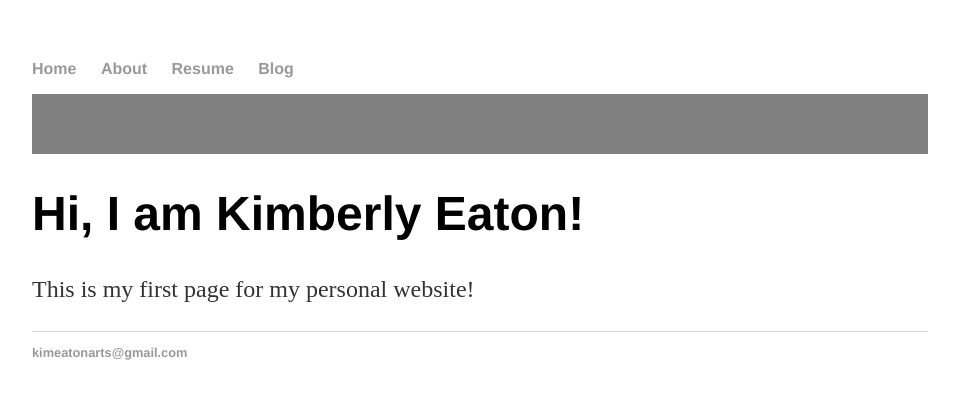
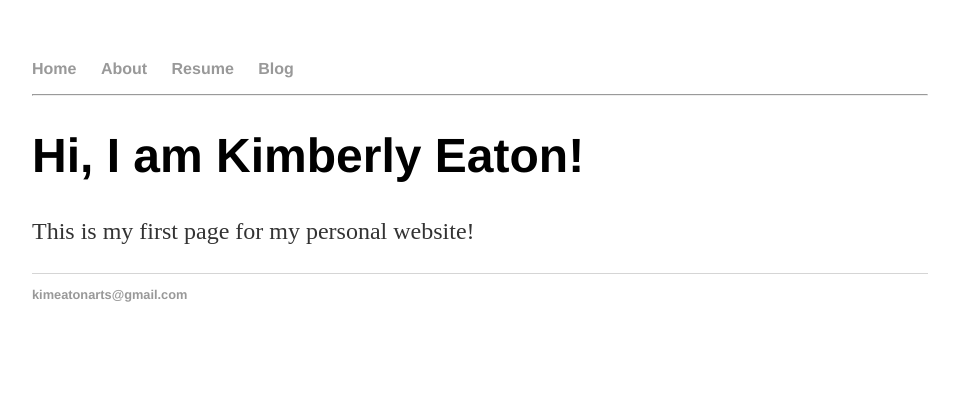
Before and after one commit to XCaliCatX/XCaliCatX.github.io, a plain HTML site: page index.html in a window 1280 px wide. Shown: the whole page, without its empty margins (160-1119 px from the left). Drawn offline with Linux system fonts and the light colour scheme.

Commit message:
add dash

```diff
--- a/index.html
+++ b/index.html
@@ -13,7 +13,7 @@
        <li><a href=”/blog”>Blog</a></li>
      </ul>
    </nav>
-  <div id = "headerbar"></div>
+  <hr class="dashed">
    <div class=”container”>
      <div class=”blurb”>
        <h1>Hi, I am Kimberly Eaton!</h1>
```
